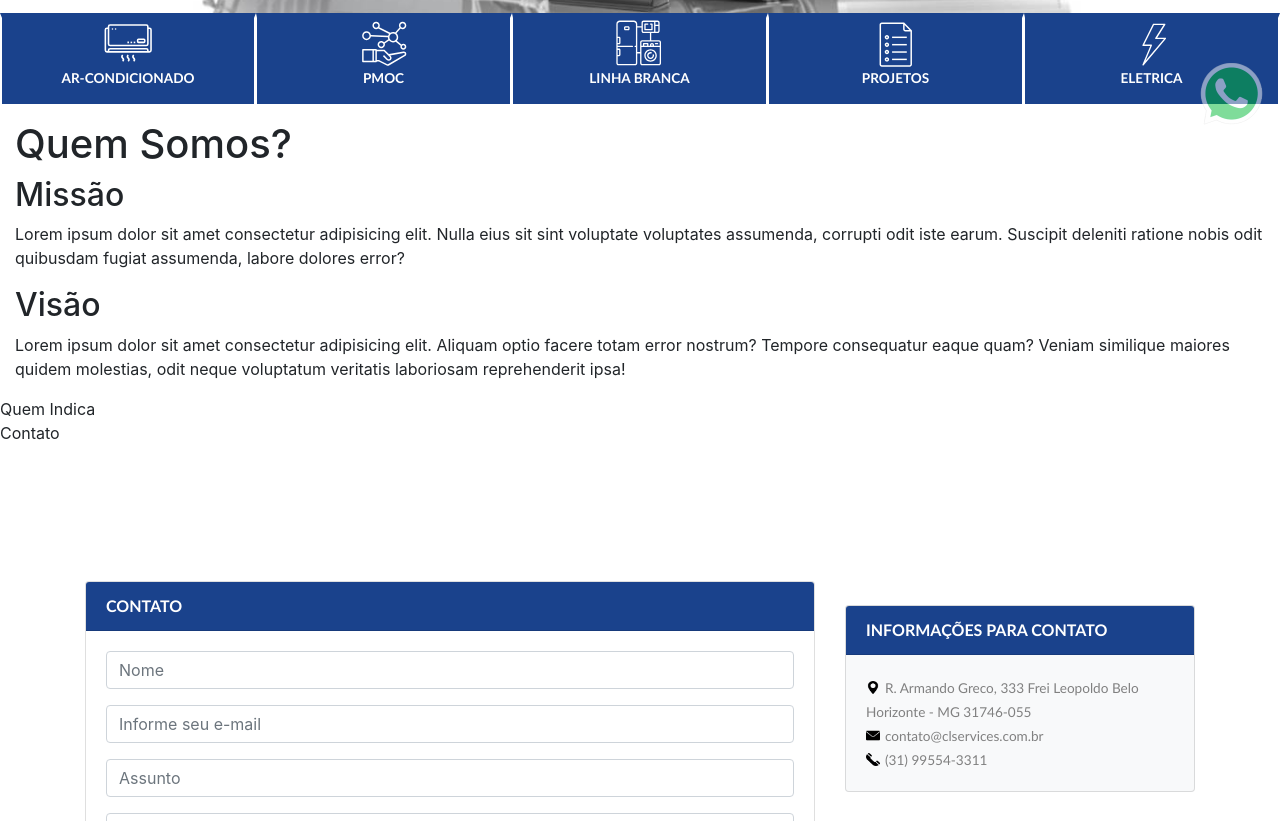
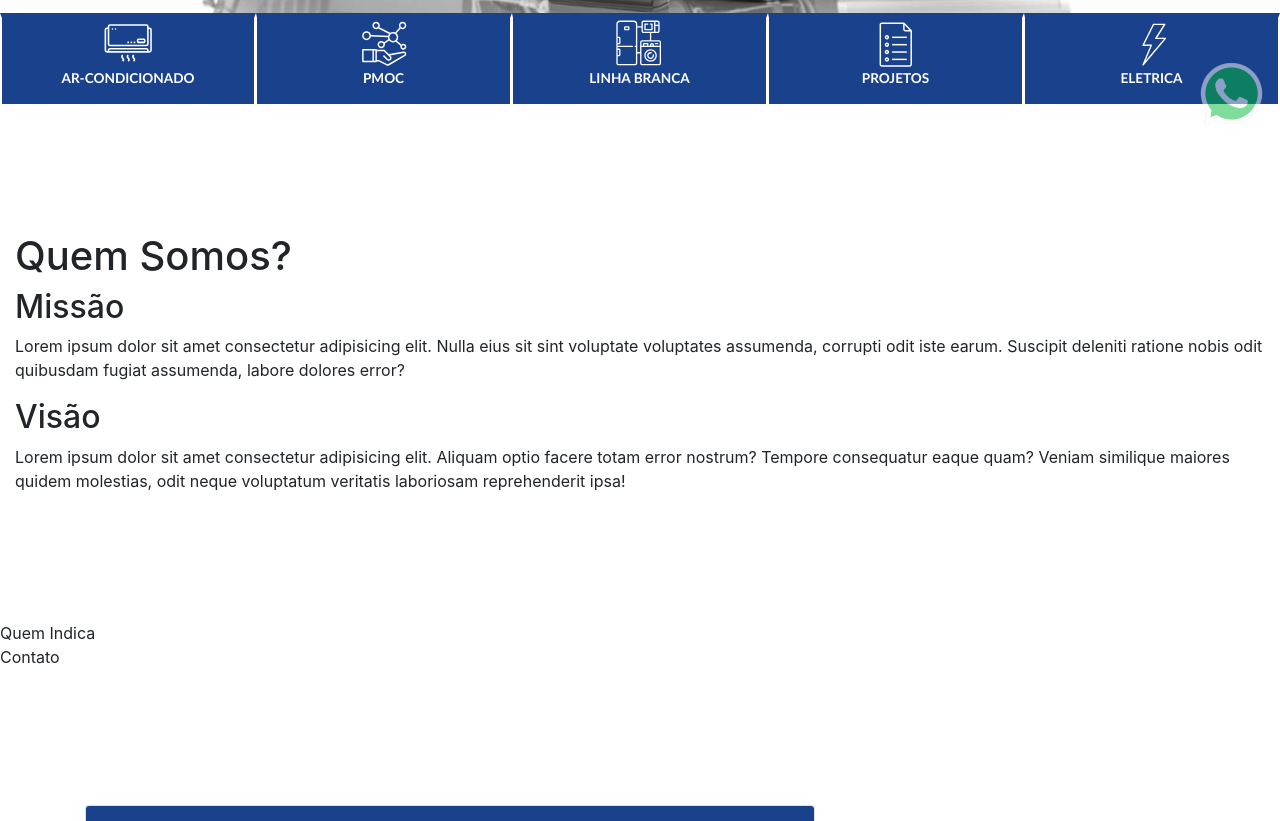
Before and after one commit to pereirasamueljp/cl, a plain HTML site: page index.html in a window 1280 px wide. Shown: the part 498-1319 px from the top of the page. Drawn offline with Linux system fonts and the light colour scheme.

Commit message:
Update index.html

```diff
--- a/index.html
+++ b/index.html
@@ -43,7 +43,10 @@
         </div>
     </nav>
       <div data-spy="scroll" data-target="#navbar-example2" data-offset="0">
+
         <section id="home">
+          <div class="auxview1">
+          </div>
             <div id="carousel-example-generic" class=" noselect carousel slide" data-ride="carousel">
                 <ol class="carousel-indicators">
                   <li data-target="#carousel-example-generic" data-slide-to="0" class="active"></li>
@@ -230,6 +233,8 @@
               </ul>
         </section>
         <section id="who">
+          <div class="auxview">
+          </div>
           <div class="whocont container-fluid">
             <h1>Quem Somos?</h1>
             <h2>Missão</h2>
@@ -240,7 +245,10 @@
 
 
         </section>
-        <section id="share">Quem Indica
+        <section id="share">
+          <div class="auxview">
+          </div>
+          Quem Indica
         </section>
         <section id="contact">Contato
         <div class="auxview">
```
